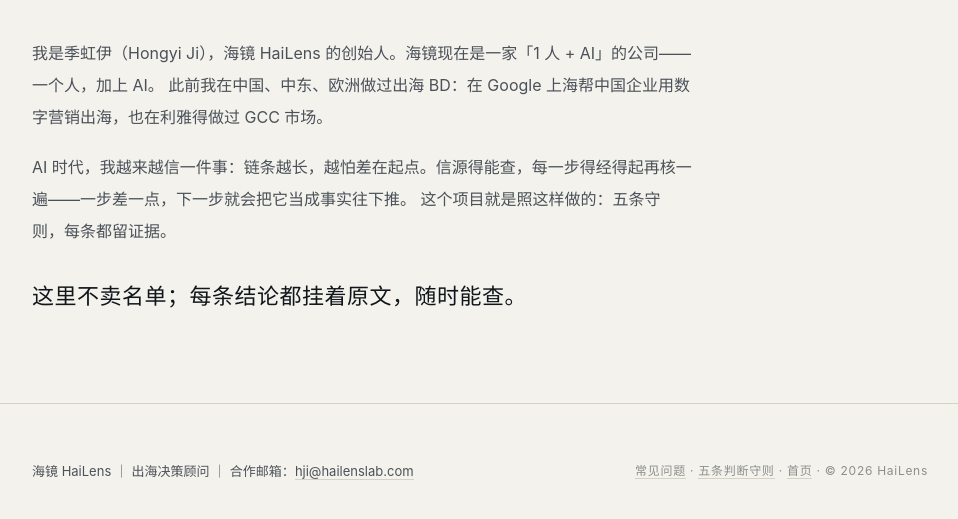
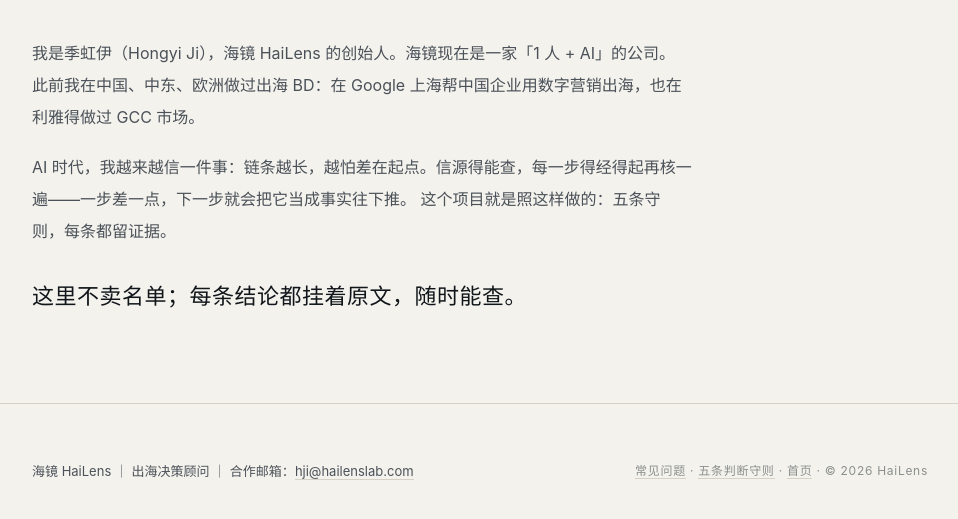
Before and after one commit to jhholy/hailens-www, a plain HTML site: page about.html in a window 1280 px wide. Shown: the part 267-786 px from the top of the page, without its empty margins (160-1118 px from the left). Drawn offline with Linux system fonts and the light colour scheme.

Commit message:
关于页删掉「一个人，加上 AI」的解释句（与「1 人 + AI」重复）

```diff
--- a/about.html
+++ b/about.html
@@ -35,7 +35,7 @@
   <section class="page-body">
     <div class="story">
       <p>
-        我是季虹伊（Hongyi Ji），海镜 HaiLens 的创始人。海镜现在是一家「1 人 + AI」的公司——一个人，加上 AI。
+        我是季虹伊（Hongyi Ji），海镜 HaiLens 的创始人。海镜现在是一家「1 人 + AI」的公司。
         此前我在中国、中东、欧洲做过出海 BD：在 Google 上海帮中国企业用数字营销出海，也在利雅得做过 GCC 市场。
       </p>
       <p>
```
